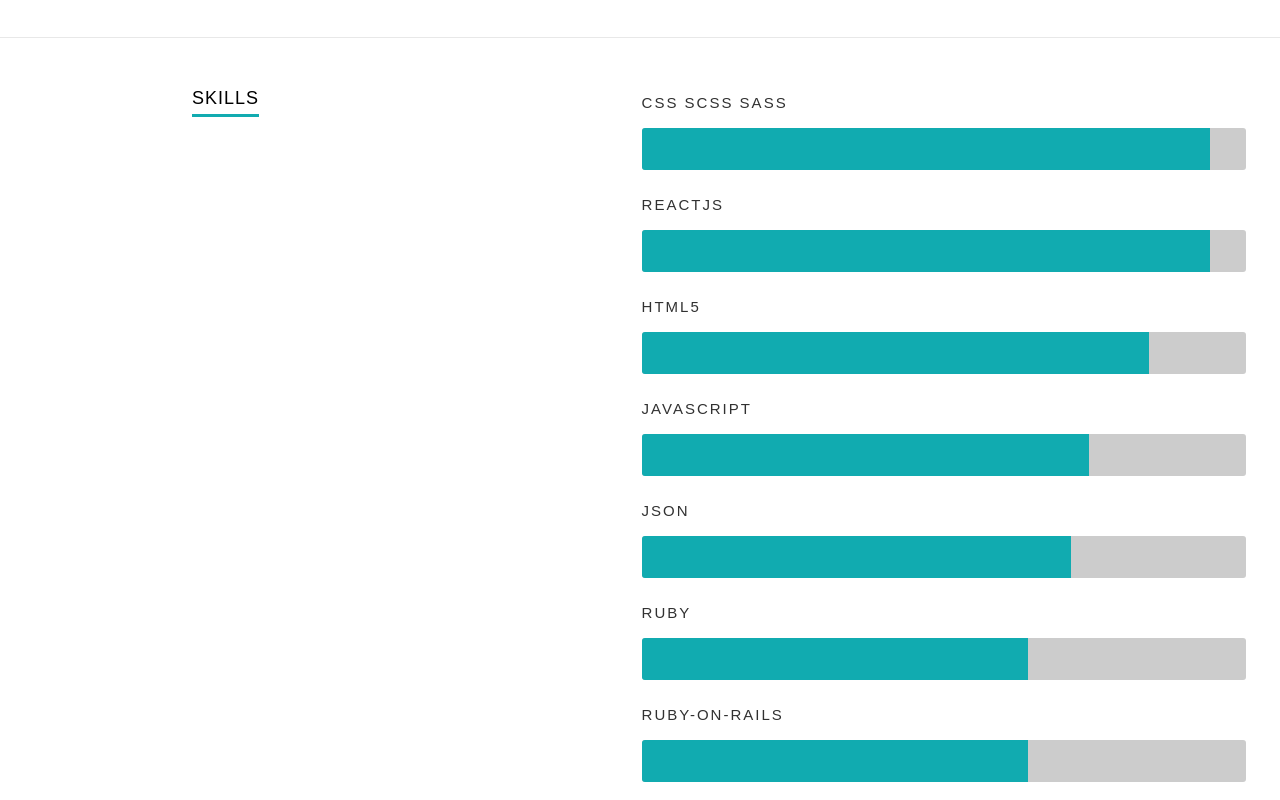
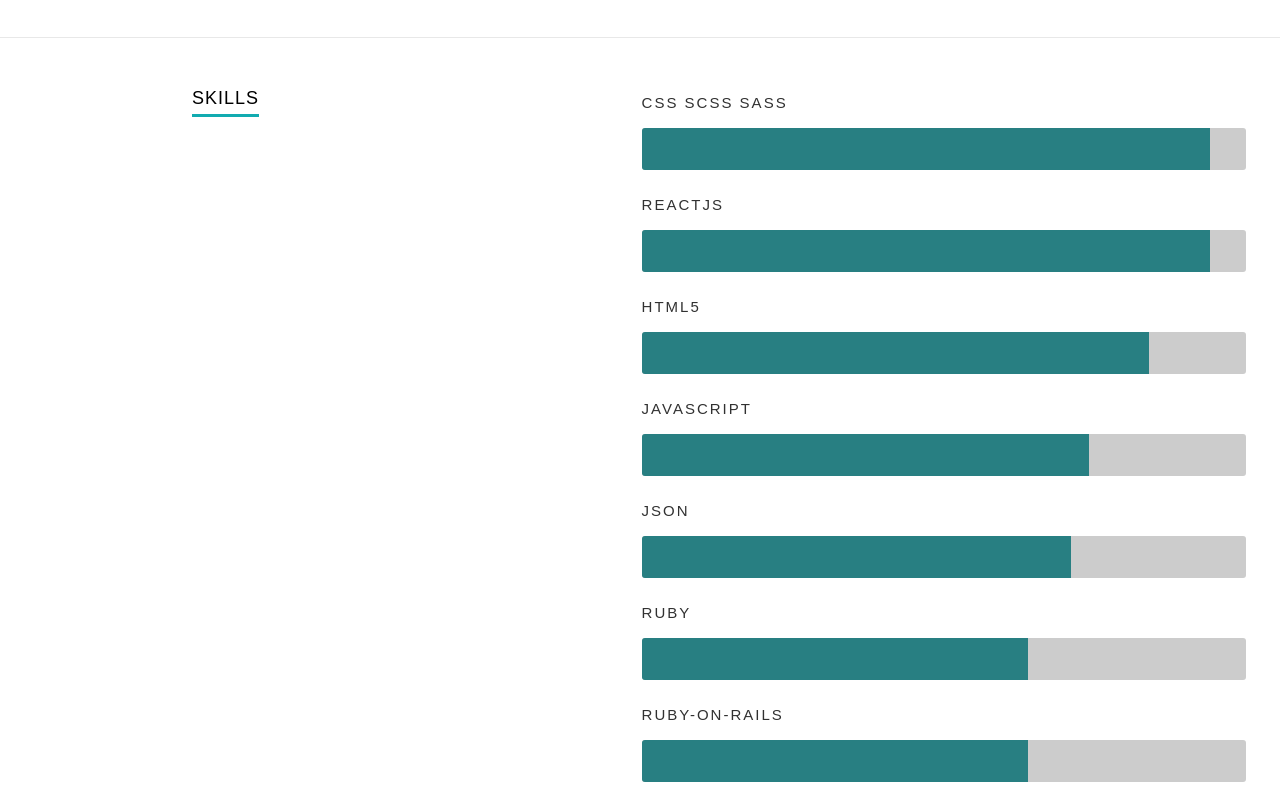
Before and after one commit to dbpatnode/major-remake, a React (Create React App) app in the folder major-remake/: page /resume in a window 1280 px wide. Shown: the part 980-1780 px from the top of the page. Built offline with nearby package versions, Linux system fonts and the light colour scheme.

Commit message:
changed color again

```diff
--- a/major-remake/src/components/resume/resume.style.scss
+++ b/major-remake/src/components/resume/resume.style.scss
@@ -110,7 +110,7 @@
         top: 0;
         margin: 0;
         padding-right: 24px;
-        background: #11ABB0;
+        background: #287f82;
         display: inline-block;
         height: 42px;
         line-height: 42px;
```
